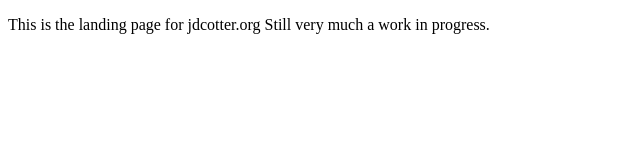
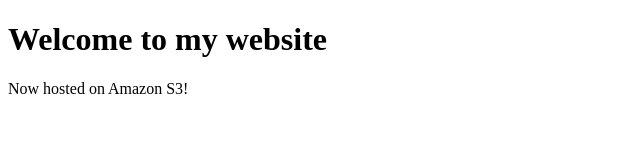
Before and after one commit to jdcotter/personal-website, a plain HTML site: page index.html in a window 1280 px wide. Shown: the whole page, without its empty margins (0-640 px from the left). Drawn offline with Linux system fonts and the light colour scheme.

Commit message:
Ooh some text changes!

```diff
--- a/index.html
+++ b/index.html
@@ -2,9 +2,10 @@
 <!doctype html>
 <html>
 <head>
-	<title>Welcome to my homepage!</title>
+	<title>Welcome to jdcotter.org!</title>
 </head>
 <body>
-      <p>This is the landing page for jdcotter.org  Still very much a work in progress.</p>
+      <h1>Welcome to my website</h1>
+      <p>Now hosted on Amazon S3!</p>
 </body>
 </html>
```
